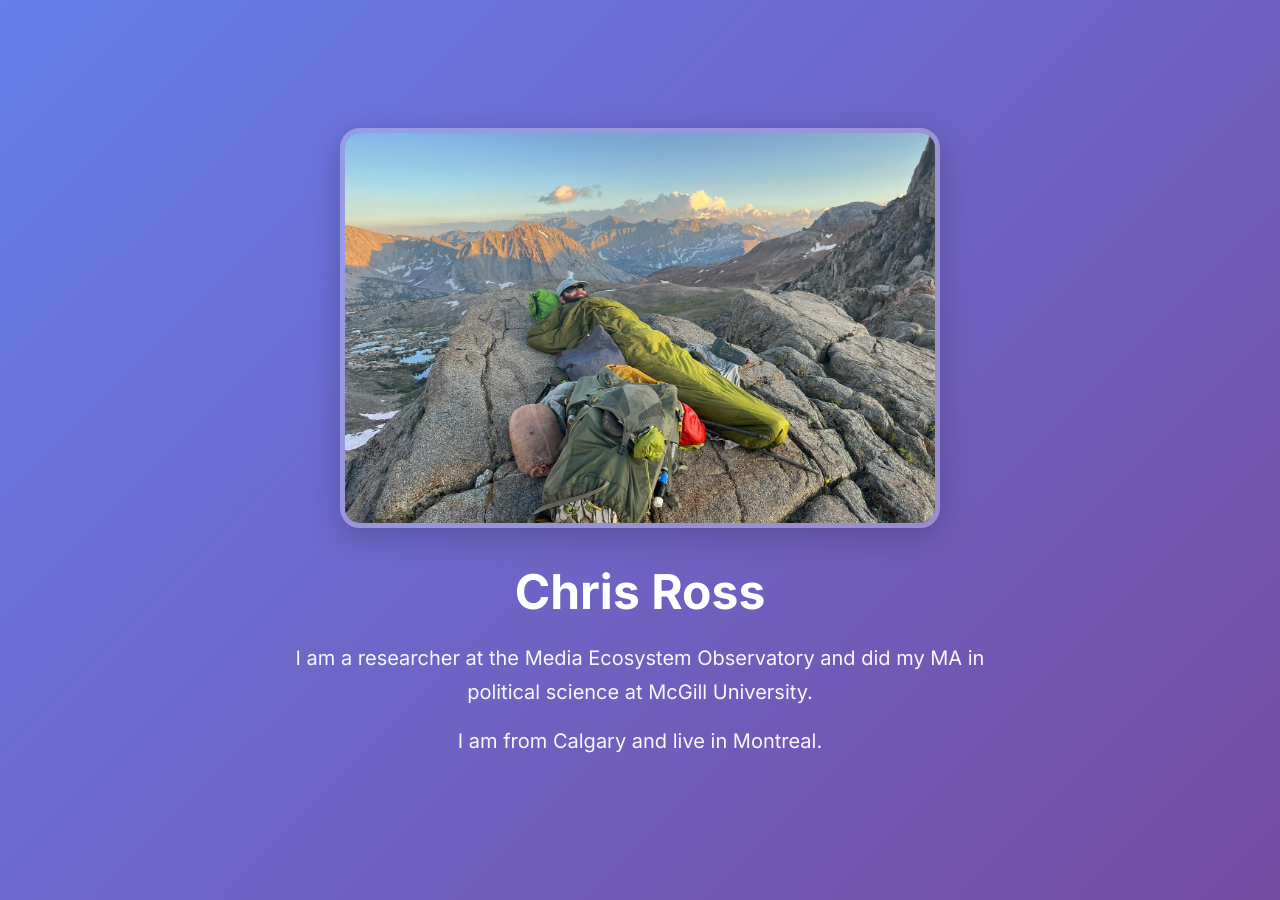
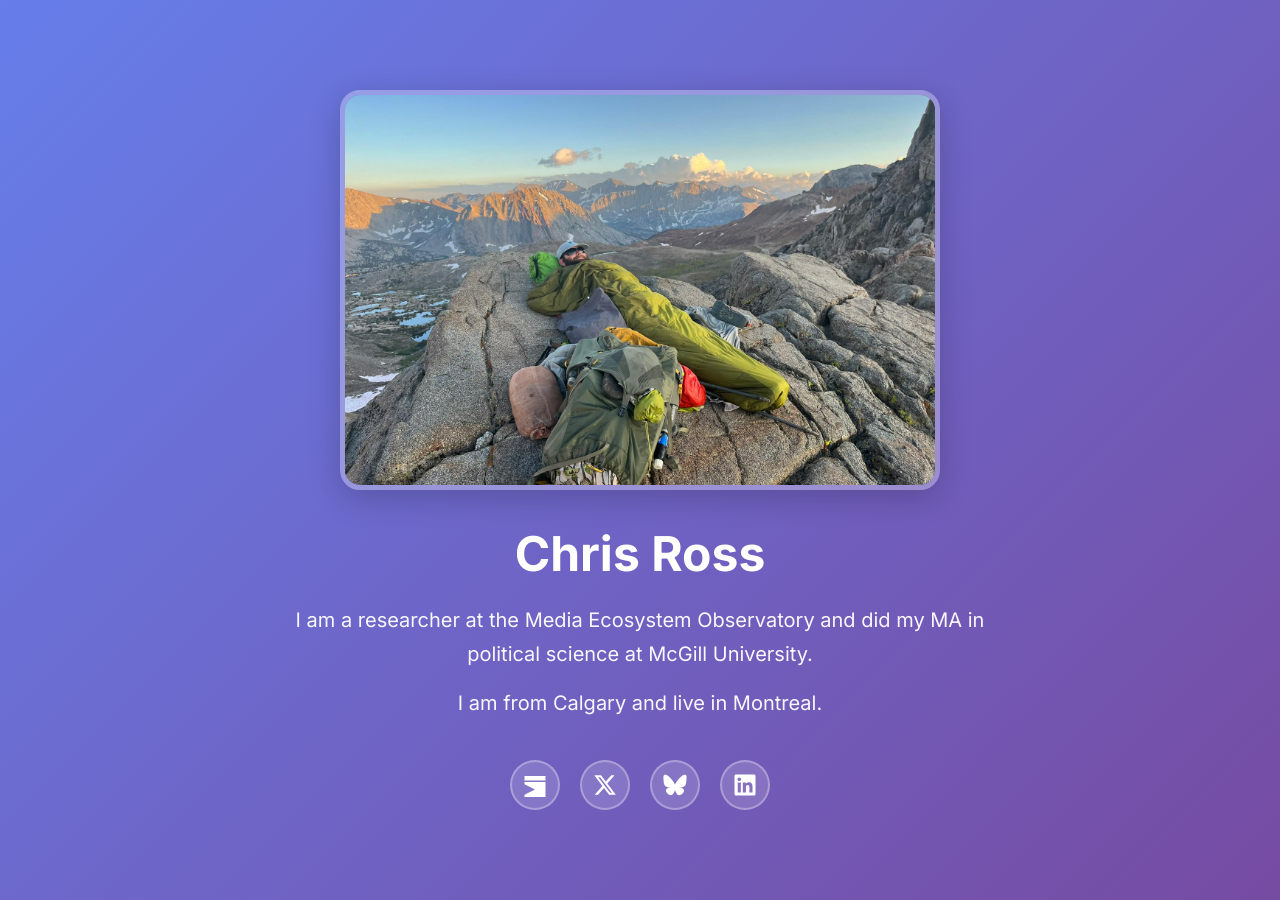
Before and after one commit to chrispross/chrispross.github.io, a Jekyll site: the page built from index.html, in a window 1280 px wide. Built offline with Jekyll 4.4.1, drawn with Linux system fonts in a browser that asks for light colours.

Commit message:
Add social media links with icon buttons

```diff
--- a/index.html
+++ b/index.html
@@ -45,6 +45,38 @@ title: Home
   .bio p {
     margin-bottom: 15px;
   }
+
+  .social-links {
+    display: flex;
+    justify-content: center;
+    gap: 20px;
+    margin-top: 40px;
+  }
+
+  .social-links a {
+    display: inline-flex;
+    align-items: center;
+    justify-content: center;
+    width: 50px;
+    height: 50px;
+    border-radius: 50%;
+    background: rgba(255, 255, 255, 0.15);
+    border: 2px solid rgba(255, 255, 255, 0.3);
+    transition: all 0.3s ease;
+    text-decoration: none;
+  }
+
+  .social-links a:hover {
+    background: rgba(255, 255, 255, 0.25);
+    border-color: rgba(255, 255, 255, 0.5);
+    transform: translateY(-3px);
+  }
+
+  .social-links svg {
+    width: 24px;
+    height: 24px;
+    fill: white;
+  }
 </style>
 
 <section class="hero">
@@ -55,5 +87,20 @@ title: Home
       <p>I am a researcher at the Media Ecosystem Observatory and did my MA in political science at McGill University.</p>
       <p>I am from Calgary and live in Montreal.</p>
     </div>
+
+    <div class="social-links">
+      <a href="https://chrispyross.substack.com/" target="_blank" rel="noopener noreferrer" aria-label="Substack">
+        <svg xmlns="http://www.w3.org/2000/svg" viewBox="0 0 448 512"><path d="M0 64h448v96H0V64zm0 128h448v320H0V192zm0 48v224l224-112L0 240z"/></svg>
+      </a>
+      <a href="https://x.com/chrispyross" target="_blank" rel="noopener noreferrer" aria-label="X (Twitter)">
+        <svg xmlns="http://www.w3.org/2000/svg" viewBox="0 0 512 512"><path d="M389.2 48h70.6L305.6 224.2 487 464H345L233.7 318.6 106.5 464H35.8L200.7 275.5 26.8 48H172.4L272.9 180.9 389.2 48zM364.4 421.8h39.1L151.1 88h-42L364.4 421.8z"/></svg>
+      </a>
+      <a href="https://bsky.app/profile/chrispyross.bsky.social" target="_blank" rel="noopener noreferrer" aria-label="Bluesky">
+        <svg xmlns="http://www.w3.org/2000/svg" viewBox="0 0 600 530"><path d="M135.72 44.03c66.496 49.921 138.02 151.14 164.28 205.46 26.262-54.316 97.782-155.54 164.28-205.46 47.98-36.021 125.72-63.892 125.72 24.795 0 17.712-10.155 148.79-16.111 170.07-20.703 73.984-96.144 92.854-163.25 81.433 117.3 19.964 147.14 86.092 82.697 152.22-122.39 125.59-175.91-31.511-189.63-71.766-2.514-7.3797-3.6904-10.832-3.7077-7.8964-.0174-2.9357-1.1937.51669-3.7077 7.8964-13.714 40.255-67.233 197.36-189.63 71.766-64.444-66.128-34.605-132.26 82.697-152.22-67.108 11.421-142.55-7.4491-163.25-81.433-5.9562-21.282-16.111-152.36-16.111-170.07 0-88.687 77.742-60.816 125.72-24.795z"/></svg>
+      </a>
+      <a href="https://www.linkedin.com/in/chris-ross-82a213173/" target="_blank" rel="noopener noreferrer" aria-label="LinkedIn">
+        <svg xmlns="http://www.w3.org/2000/svg" viewBox="0 0 448 512"><path d="M416 32H31.9C14.3 32 0 46.5 0 64.3v383.4C0 465.5 14.3 480 31.9 480H416c17.6 0 32-14.5 32-32.3V64.3c0-17.8-14.4-32.3-32-32.3zM135.4 416H69V202.2h66.5V416zm-33.2-243c-21.3 0-38.5-17.3-38.5-38.5S80.9 96 102.2 96c21.2 0 38.5 17.3 38.5 38.5 0 21.3-17.2 38.5-38.5 38.5zm282.1 243h-66.4V312c0-24.8-.5-56.7-34.5-56.7-34.6 0-39.9 27-39.9 54.9V416h-66.4V202.2h63.7v29.2h.9c8.9-16.8 30.6-34.5 62.9-34.5 67.2 0 79.7 44.3 79.7 101.9V416z"/></svg>
+      </a>
+    </div>
   </div>
 </section>
```
